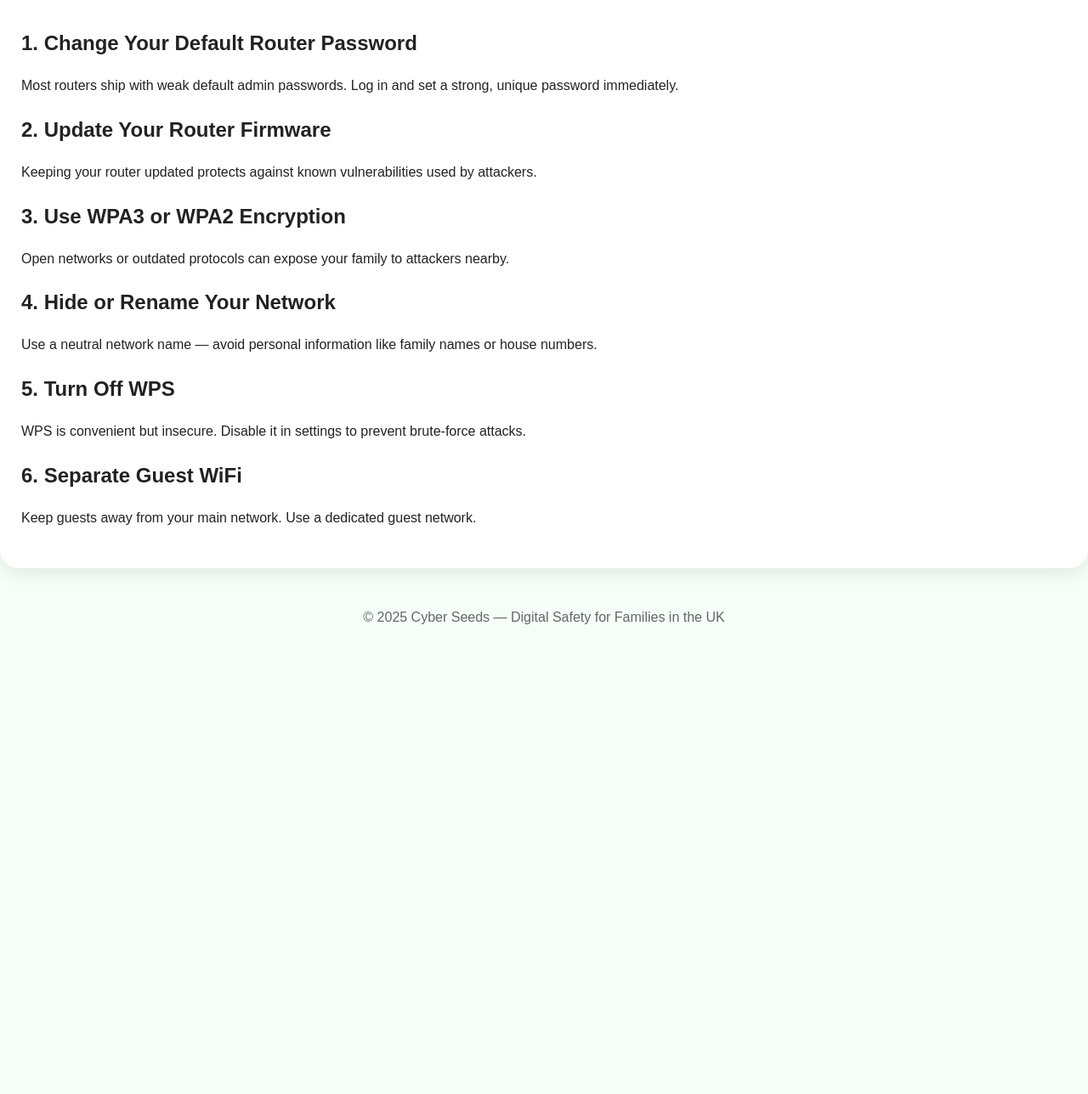
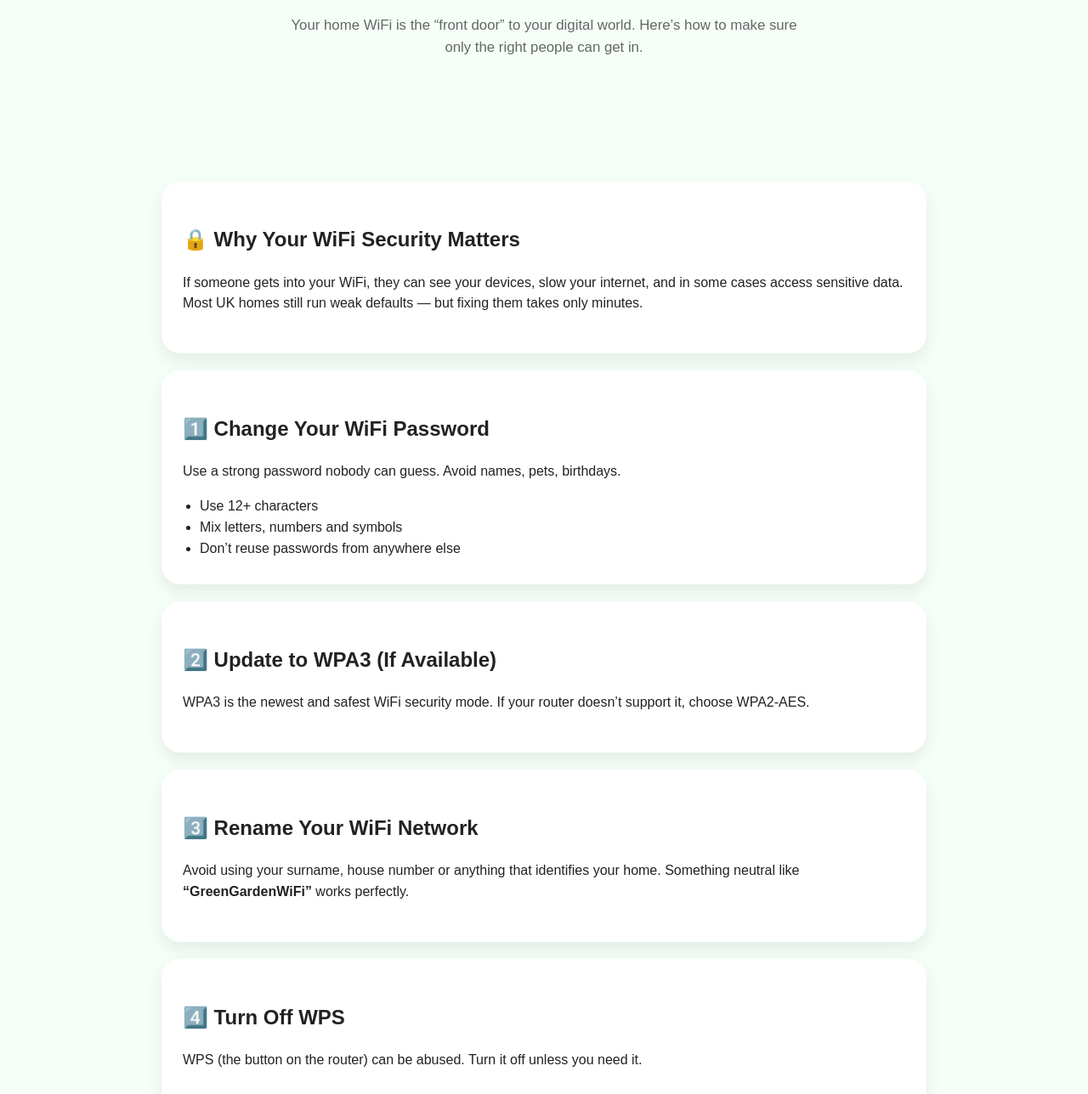
Before and after one commit to CyberSeeds-uk/CyberSeeds-uk.github.io, a plain HTML site: page resources/wifi/index.html in a window 1280 px wide. Shown: the part 240-1528 px from the top of the page at 85% size. Before the commit the page ends 1026 px from the top, so only its background shows below. Drawn offline with Linux system fonts and the light colour scheme.

Commit message:
Update index.html

```diff
--- a/resources/wifi/index.html
+++ b/resources/wifi/index.html
@@ -1,69 +1,107 @@
 <!DOCTYPE html>
 <html lang="en">
 <head>
-<meta charset="UTF-8" />
-<meta name="viewport" content="width=device-width, initial-scale=1.0" />
-<title>WiFi Safety Guide – Cyber Seeds</title>
-<link rel="stylesheet" href="/style.css" />
+  <meta charset="UTF-8" />
+  <meta name="viewport" content="width=device-width, initial-scale=1.0" />
+
+  <title>WiFi & Router Safety – Cyber Seeds</title>
+  <meta name="description" content="A simple guide to securing your home WiFi, router settings and passwords. Friendly steps for UK families." />
+
+  <link rel="stylesheet" href="/style.css" />
+  <link rel="icon" type="image/png" href="/cyber_seeds_logo.png" />
 </head>
 
 <body>
 
+<!-- NAVBAR -->
 <nav class="navbar">
   <div class="nav-container">
     <a href="/" class="nav-logo">
-      <img src="/logo.png" alt="Cyber Seeds Logo">
+      <img src="/cyber_seeds_logo.png" alt="Cyber Seeds">
       Cyber Seeds
     </a>
-    <ul class="nav-links">
+
+    <button class="nav-toggle" id="navToggle">
+      <span></span><span></span><span></span>
+    </button>
+
+    <ul class="nav-links" id="navLinks">
       <li><a href="/">Home</a></li>
       <li><a href="/about/">About</a></li>
       <li><a href="/services/">Services</a></li>
       <li><a href="/resources/">Resources</a></li>
-      <li><a href="/schedule/">Schedule</a></li>
-      <li><a href="/faq/">FAQ</a></li>
-      <li><a href="/contact/">Contact</a></li>
     </ul>
-    <button class="nav-toggle"><span></span><span></span><span></span></button>
   </div>
 </nav>
 
-<header>
-  <h1>WiFi Safety Guide</h1>
-  <p>Simple steps to secure your home router & WiFi network.</p>
-</header>
+<!-- HERO -->
+<section class="hero" style="padding:60px 20px;">
+  <h1>WiFi & Router Security</h1>
+  <p class="hero-sub">
+    Your home WiFi is the “front door” to your digital world.
+    Here’s how to make sure only the right people can get in.
+  </p>
+</section>
 
-<main>
-<section>
+<section class="section">
+
   <div class="card">
-    <h2>1. Change Your Default Router Password</h2>
-    <p>Most routers ship with weak default admin passwords. Log in and set a strong, unique password immediately.</p>
+    <h2>🔒 Why Your WiFi Security Matters</h2>
+    <p>
+      If someone gets into your WiFi, they can see your devices, slow your internet,
+      and in some cases access sensitive data.
+      Most UK homes still run weak defaults — but fixing them takes only minutes.
+    </p>
+  </div>
 
-    <h2>2. Update Your Router Firmware</h2>
-    <p>Keeping your router updated protects against known vulnerabilities used by attackers.</p>
+  <div class="card">
+    <h2>1️⃣ Change Your WiFi Password</h2>
+    <p>Use a strong password nobody can guess. Avoid names, pets, birthdays.</p>
+    <ul>
+      <li>Use 12+ characters</li>
+      <li>Mix letters, numbers and symbols</li>
+      <li>Don’t reuse passwords from anywhere else</li>
+    </ul>
+  </div>
 
-    <h2>3. Use WPA3 or WPA2 Encryption</h2>
-    <p>Open networks or outdated protocols can expose your family to attackers nearby.</p>
+  <div class="card">
+    <h2>2️⃣ Update to WPA3 (If Available)</h2>
+    <p>WPA3 is the newest and safest WiFi security mode.
+       If your router doesn’t support it, choose WPA2-AES.</p>
+  </div>
 
-    <h2>4. Hide or Rename Your Network</h2>
-    <p>Use a neutral network name — avoid personal information like family names or house numbers.</p>
+  <div class="card">
+    <h2>3️⃣ Rename Your WiFi Network</h2>
+    <p>
+      Avoid using your surname, house number or anything that identifies your home.
+      Something neutral like <strong>“GreenGardenWiFi”</strong> works perfectly.
+    </p>
+  </div>
 
-    <h2>5. Turn Off WPS</h2>
-    <p>WPS is convenient but insecure. Disable it in settings to prevent brute-force attacks.</p>
+  <div class="card">
+    <h2>4️⃣ Turn Off WPS</h2>
+    <p>WPS (the button on the router) can be abused. Turn it off unless you need it.</p>
+  </div>
 
-    <h2>6. Separate Guest WiFi</h2>
-    <p>Keep guests away from your main network. Use a dedicated guest network.</p>
+  <div class="card">
+    <h2>5️⃣ Restart Your Router Monthly</h2>
+    <p>This clears old connections and keeps things running smoothly.</p>
   </div>
+
 </section>
-</main>
+
+<section class="cta-banner">
+  <h2>Need Help Securing Your WiFi?</h2>
+  <a class="btn btn-green btn-large" href="/schedule/">Book Your Digital MOT</a>
+</section>
 
 <footer>
-  <p>© 2025 Cyber Seeds — Digital Safety for Families in the UK</p>
+  <p>© 2025 Cyber Seeds</p>
 </footer>
 
 <script>
-document.querySelector('.nav-toggle').addEventListener('click', () => {
-  document.getElementById('mobileMenu').classList.toggle('open');
+document.getElementById("navToggle").addEventListener("click", () => {
+  document.getElementById("navLinks").classList.toggle("open");
 });
 </script>
 
```
